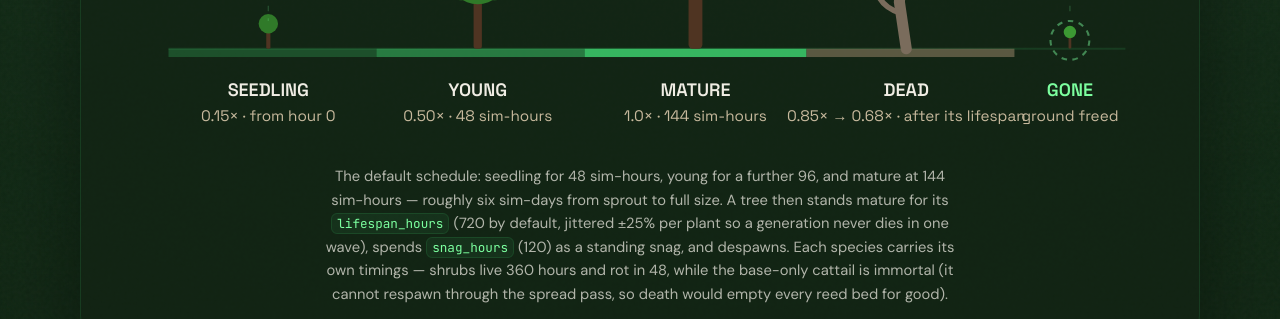
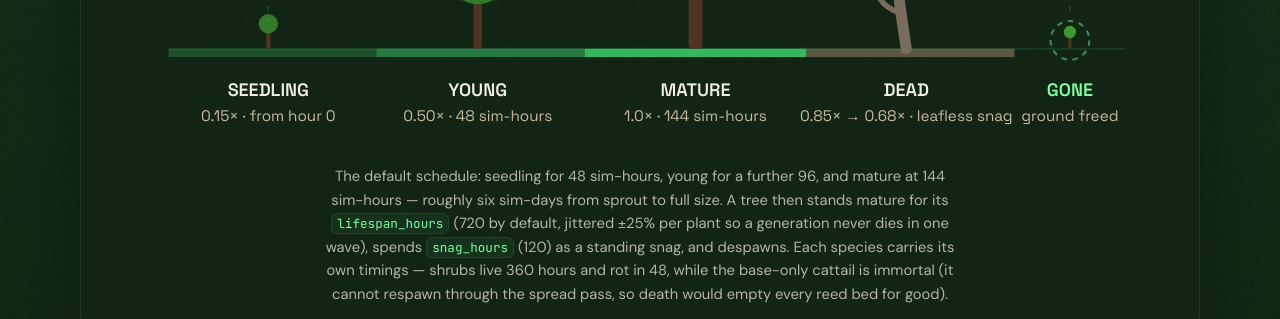
Before and after one commit to claust/world-gen, a Jekyll site: the page built from web/biology-growth.html, in a window 1280 px wide and 900 px high, scrolled down 1164 px. Shown: the part 154-473 px from the top of the window. Built offline with Jekyll 4.4.1, drawn with Linux system fonts in a browser that asks for light colours.

Commit message:
Docs: shorten DEAD sublabel so it clears the GONE label
Co-Authored-By: Claude Fable 5 <noreply@anthropic.com>

```diff
--- a/web/biology-growth.html
+++ b/web/biology-growth.html
@@ -92,7 +92,7 @@ fonts: "https://fonts.googleapis.com/css2?family=Space+Grotesk:wght@400;500;600;
                         <path d="M-1 -40 Q-16 -50 -20 -64 M1 -52 Q14 -58 17 -72 M-2 -26 Q-12 -30 -16 -38" stroke="hsl(32,14%,42%)" stroke-width="4" fill="none" stroke-linecap="round"/>
                     </g>
                     <text x="572" y="284" text-anchor="middle" font-size="13" font-weight="600" fill="#f0ede4">DEAD</text>
-                    <text x="572" y="302" text-anchor="middle" font-size="11" fill="#c7b99d">0.85× → 0.68× · after its lifespan</text>
+                    <text x="572" y="302" text-anchor="middle" font-size="11" fill="#c7b99d">0.85× → 0.68× · leafless snag</text>
 
                     <!-- GONE: ground freed, a new seedling claims the spot -->
                     <circle cx="690" cy="244" r="14" fill="none" stroke="rgba(124,255,159,0.45)" stroke-width="1.5" stroke-dasharray="4 4"/>
```
